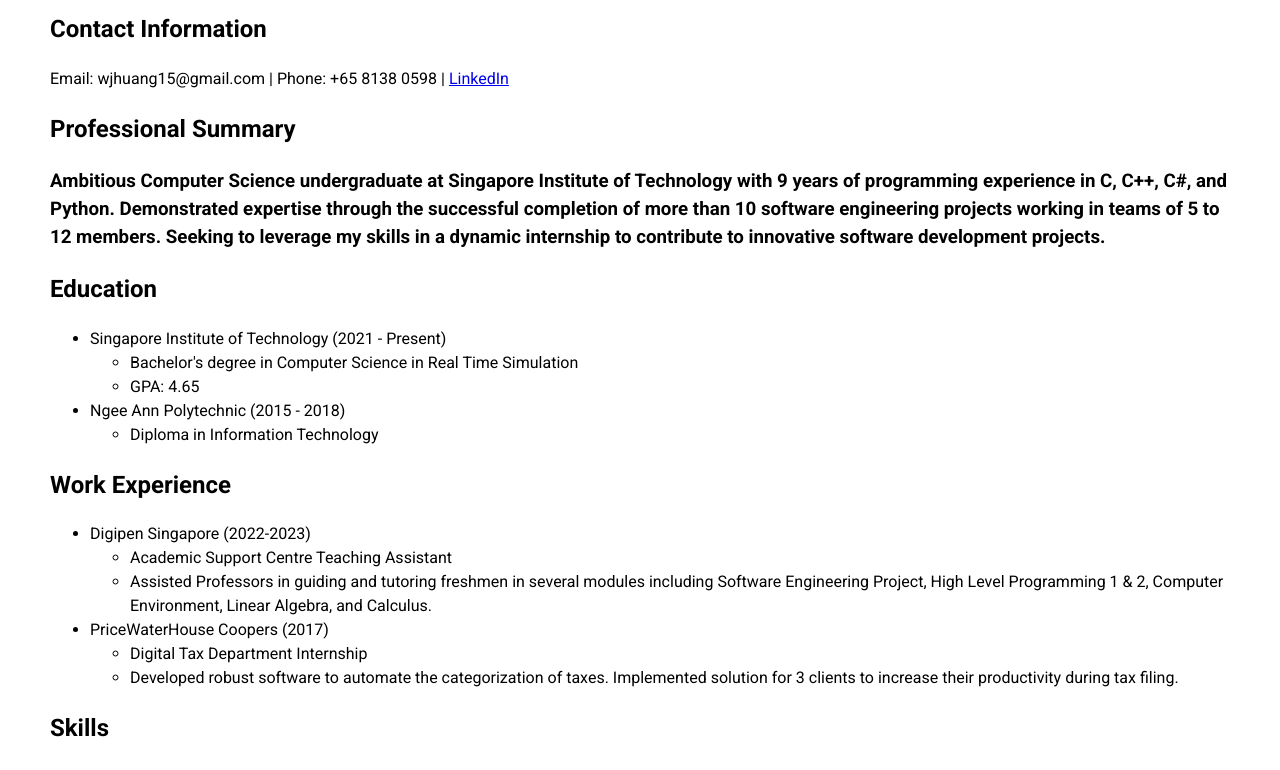
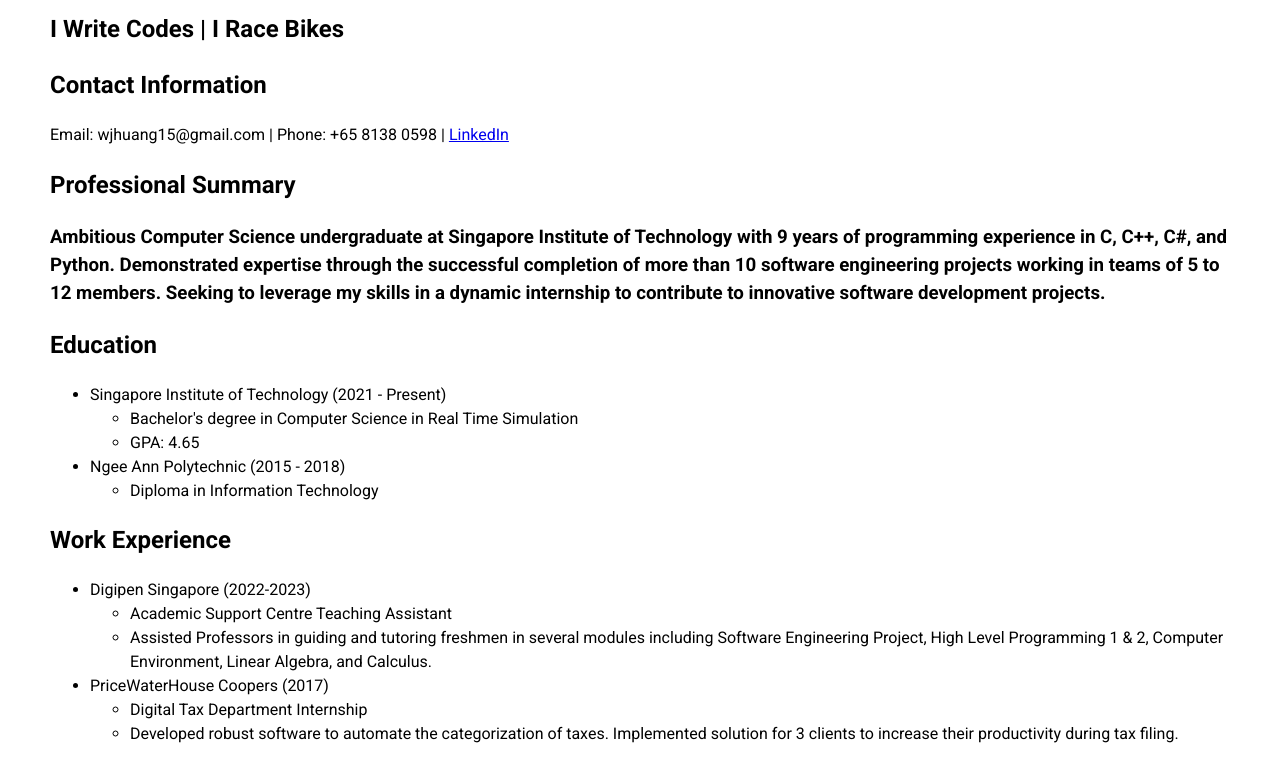
Before and after one commit to wjhuang15/wjhuang15.github.io, a plain HTML site: page index.html in a window 1280 px wide. Shown: the part 330-1100 px from the top of the page. Drawn offline with Linux system fonts and the light colour scheme.

Commit message:
minor update

```diff
--- a/index.html
+++ b/index.html
@@ -7,6 +7,7 @@
   <body>
     <img src="profile.jpeg" alt="profile-photo"/>
     <h1>Hi, I am Huang Wei Jhin</h1>
+    <h2>I Write Codes | I Race Bikes</h2>
 
     <h2>Contact Information</h2>
     <p>Email: wjhuang15@gmail.com | Phone: +65 8138 0598 | <a href="https://www.linkedin.com/in/wjhuang15">LinkedIn</a></p>
```
